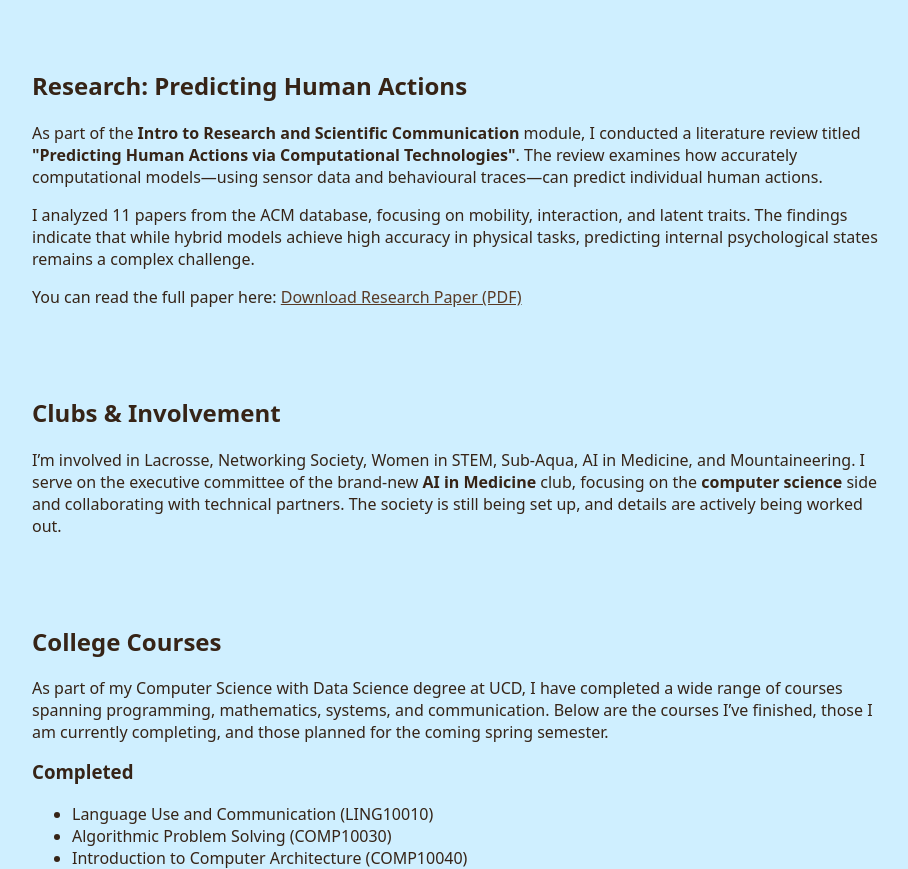
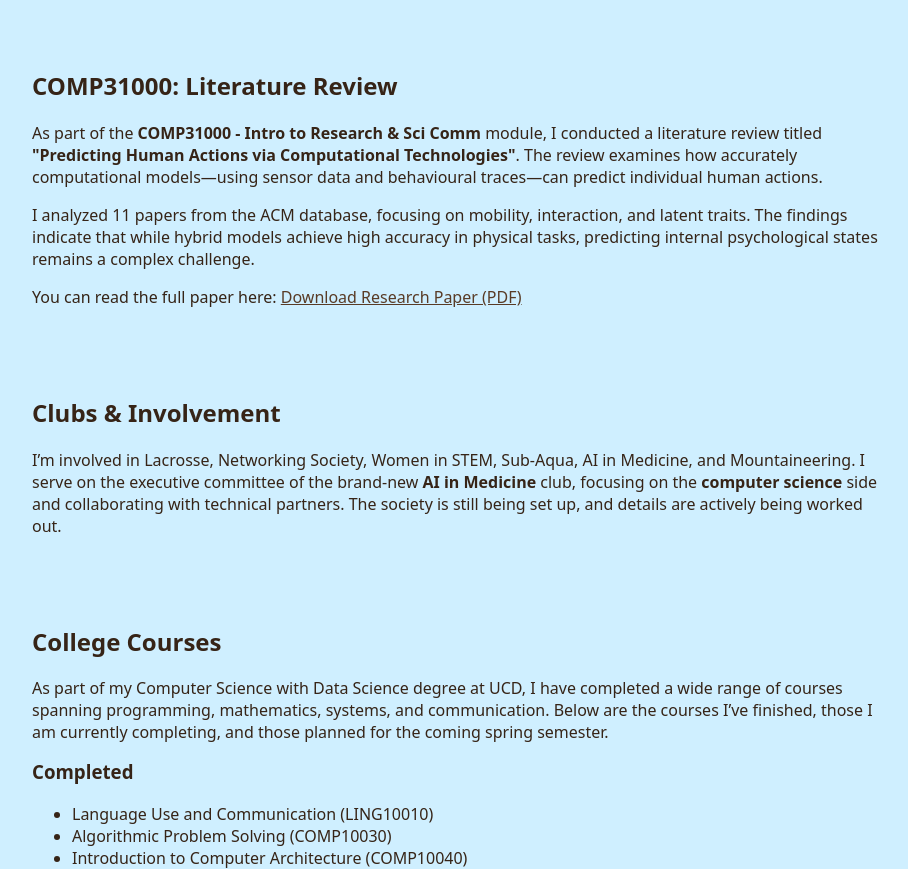
Before and after one commit to Josierb/applications, a plain HTML site: page college.html in a window 1280 px wide. Shown: the part 1464-2333 px from the top of the page, without its empty margins (183-1091 px from the left). Drawn offline with Linux system fonts and the light colour scheme.

Commit message:
updated lit review section

```diff
--- a/college.html
+++ b/college.html
@@ -71,9 +71,9 @@
       </article>
 
       <article style="margin-bottom:2rem; width:100%;">
-        <h2>Research: Predicting Human Actions</h2>
+        <h2>COMP31000: Literature Review</h2>
         <p>
-          As part of the <strong>Intro to Research and Scientific Communication</strong> module, I conducted a literature review titled
+          As part of the <strong>COMP31000 - Intro to Research & Sci Comm</strong> module, I conducted a literature review titled
           <strong>"Predicting Human Actions via Computational Technologies"</strong>. The review examines how accurately computational
           models—using sensor data and behavioural traces—can predict individual human actions.
         </p>
```
